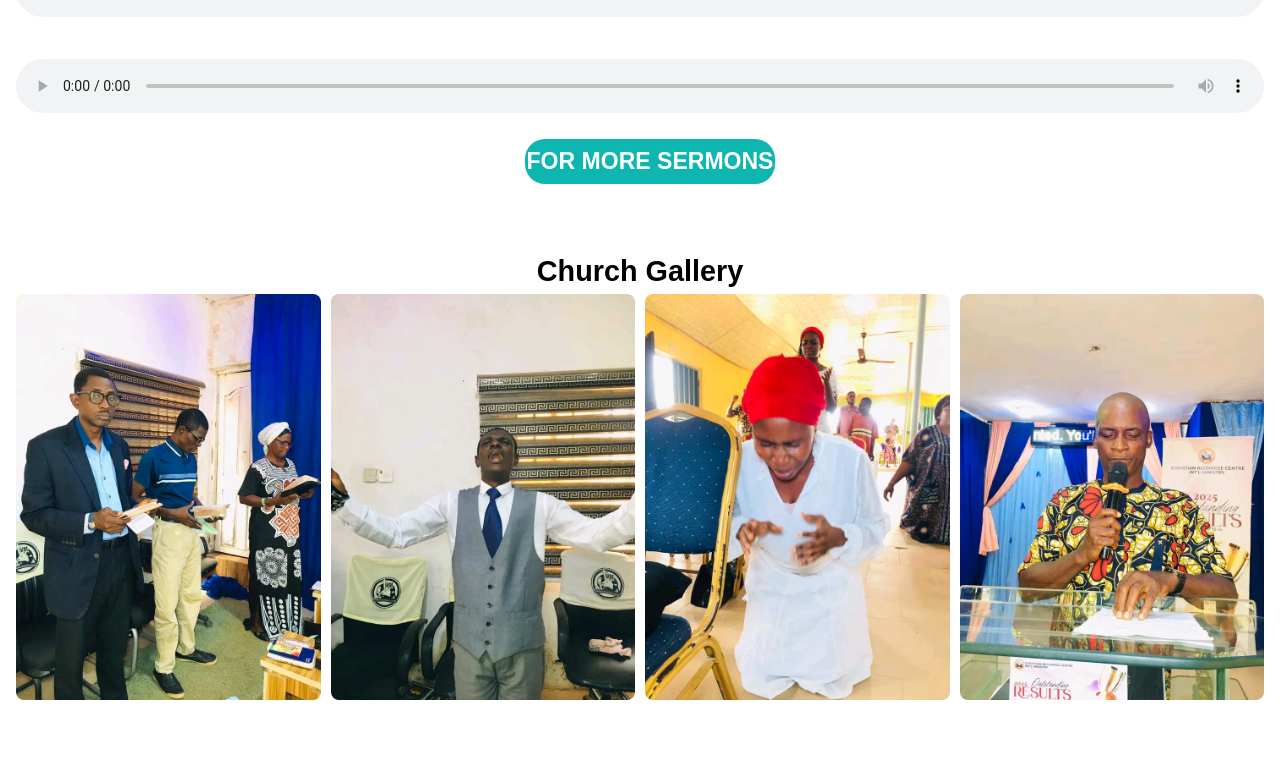
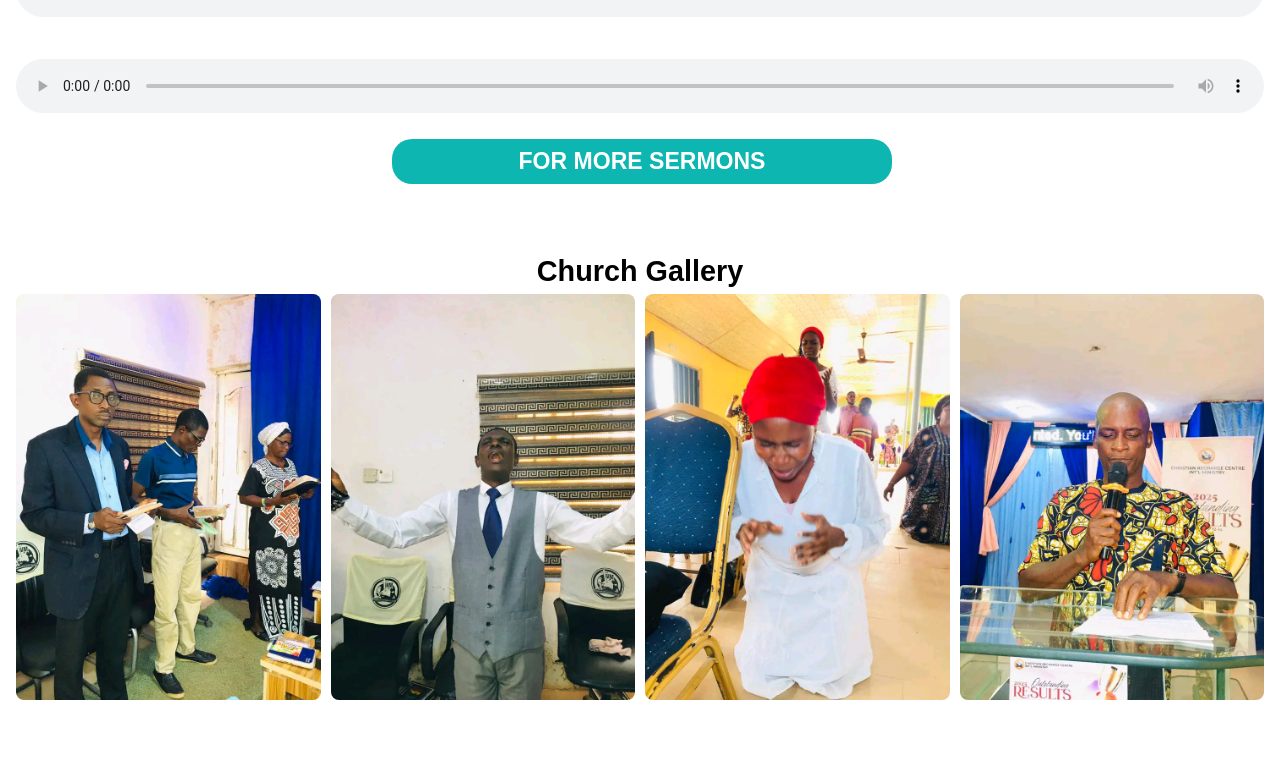
Before and after one commit to ayodualex/Christian-Recharge-Center, a plain HTML site: page index.html in a window 1280 px wide. Shown: the part 1480-2241 px from the top of the page. Drawn offline with Linux system fonts and the light colour scheme.

Commit message:
Update style.css

```diff
--- a/style.css
+++ b/style.css
@@ -150,9 +150,9 @@ audio {
     border: none;
     color: white;
     border-radius: 20px;
-    width: 20%;
+    width: 100%;
     height: 45px;
-    margin-left: 20px;
+    margin-left: 4px;
     font-weight: 700;
     font-size: 120%;
 }
@@ -193,6 +193,9 @@ audio {
   .services div {
     width: 30%;
   }
+  .sermon{
+    width: 40%;
+  }
 }
 
 /* DESKTOP */
```
